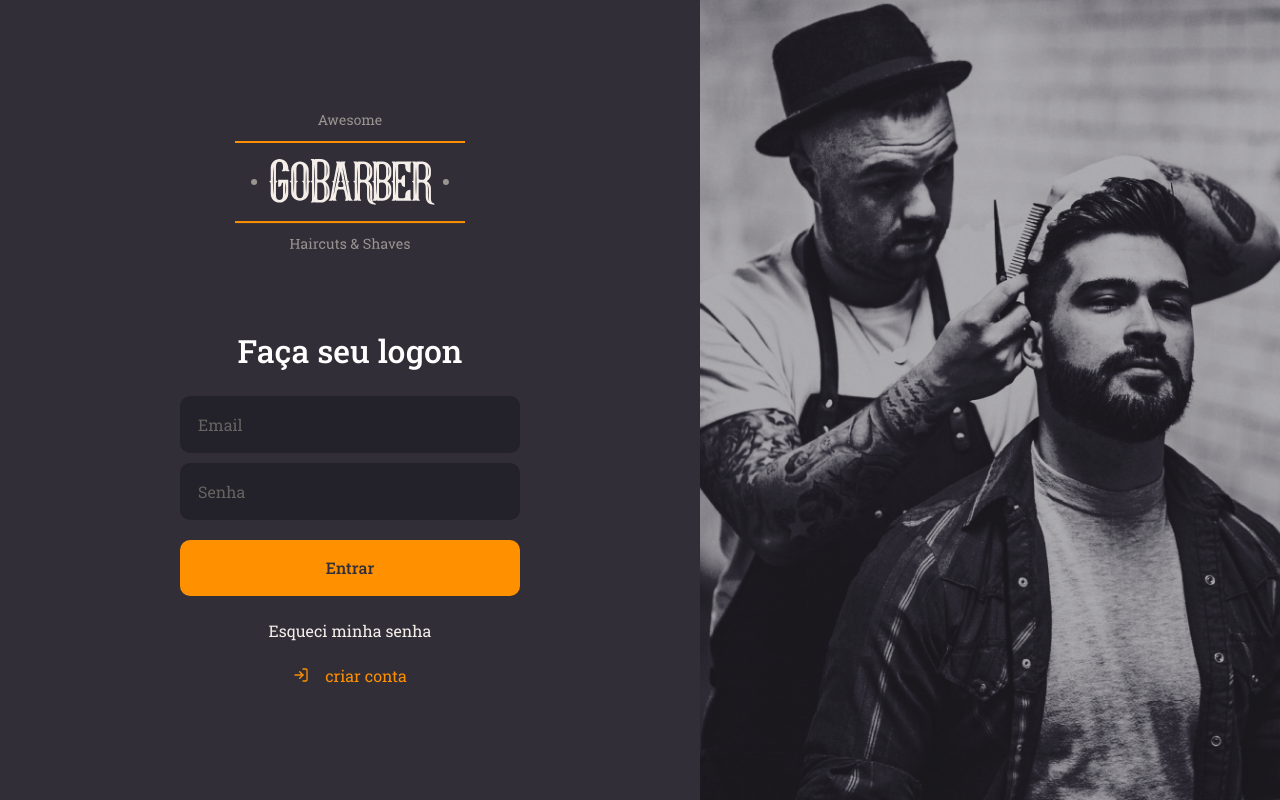
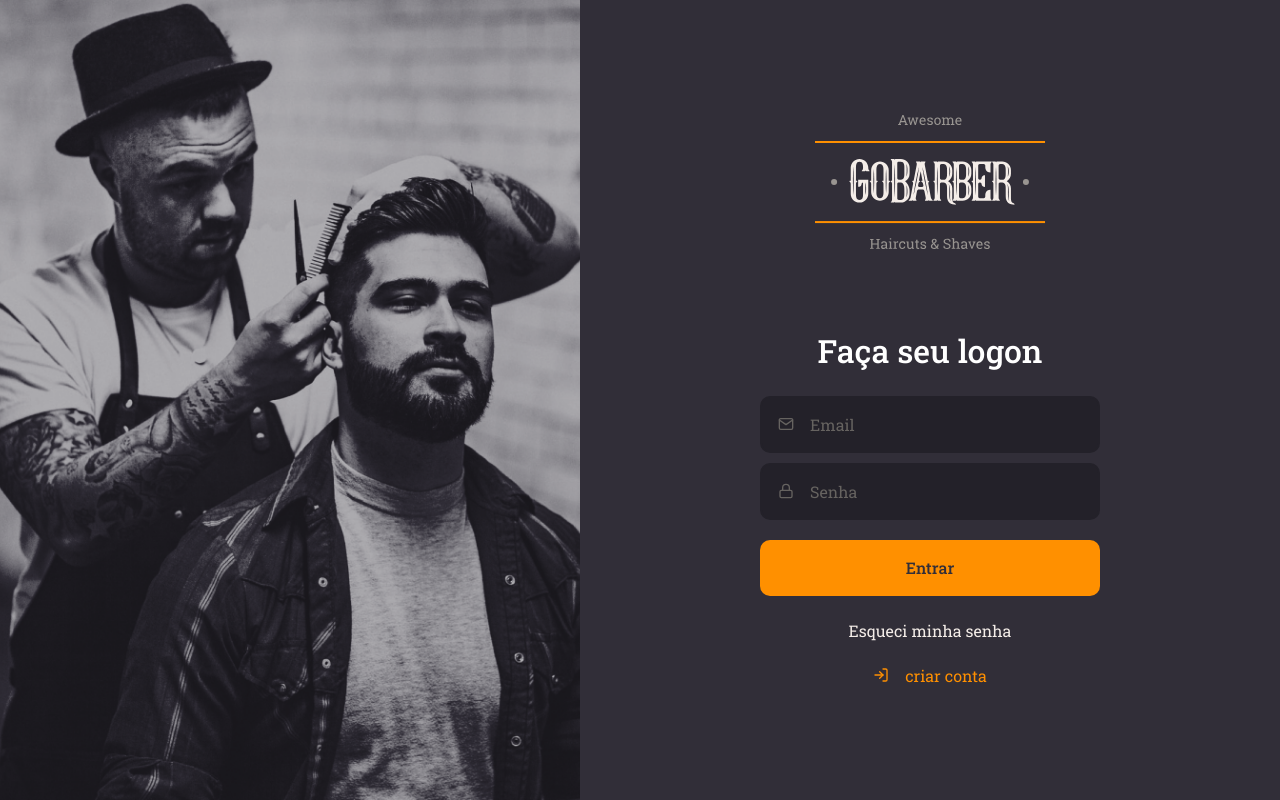
Before and after one commit to jefo3/GoBarber-FrontEnd, a React (Create React App) app: page / in a window 1280 px wide. Built offline with nearby package versions, Linux system fonts and the light colour scheme.

Commit message:
feat: criando components de input e de button

```diff
--- /dev/null
+++ b/src/components/Button/index.tsx
@@ -0,0 +1,14 @@
+import React, { ButtonHTMLAttributes } from 'react';
+import { Container } from './styles';
+
+type ButtonProps = ButtonHTMLAttributes<HTMLButtonElement>;
+
+const Button: React.FC<ButtonProps> = ({ children, ...rest }) => {
+  return (
+    <Container type="button" {...rest}>
+      {children}
+    </Container>
+  );
+};
+
+export default Button;
--- /dev/null
+++ b/src/components/Button/styles.ts
@@ -0,0 +1,22 @@
+import styled from 'styled-components';
+import { shade } from 'polished';
+
+export const Container = styled.button`
+  background: #ff9000;
+  border: 0;
+  border-radius: 10px;
+  height: 56px;
+  padding: 0 16px;
+  width: 100%;
+
+  margin-top: 20px;
+
+  color: #312e38;
+  font-weight: 500;
+
+  transition: background-color 0.2s;
+
+  &:hover {
+    background: ${shade(0.2, '#ff9000')};
+  }
+`;
--- /dev/null
+++ b/src/components/Input/index.tsx
@@ -0,0 +1,19 @@
+import React, { InputHTMLAttributes } from 'react';
+import { IconBaseProps } from 'react-icons';
+import { Container } from './styles';
+
+interface InputProps extends InputHTMLAttributes<HTMLInputElement> {
+  name: string;
+  icon?: React.ComponentType<IconBaseProps>;
+}
+
+const Input: React.FC<InputProps> = ({ icon: Icon, ...rest }) => {
+  return (
+    <Container>
+      {Icon && <Icon />}
+      <input type="text" {...rest} />
+    </Container>
+  );
+};
+
+export default Input;
--- /dev/null
+++ b/src/components/Input/styles.ts
@@ -0,0 +1,33 @@
+import styled from 'styled-components';
+
+export const Container = styled.div`
+  display: flex;
+  align-items: center;
+
+  background: #232129;
+  border: 2px solid #232129;
+  border-radius: 10px;
+  color: #666360;
+  padding: 16px;
+  width: 100%;
+
+  & + div {
+    margin-top: 10px;
+  }
+
+  svg {
+    color: #666360;
+    margin-right: 16px;
+  }
+
+  input {
+    flex: 1;
+    background-color: transparent;
+    border: 0;
+    color: #f4ede8;
+
+    &::placeholder {
+      color: #666360;
+    }
+  }
+`;
--- a/src/pages/SingIN/index.tsx
+++ b/src/pages/SingIN/index.tsx
@@ -1,21 +1,30 @@
 import React from 'react';
-import { FiLogIn } from 'react-icons/fi';
+import { FiLogIn, FiMail, FiLock } from 'react-icons/fi';
 
 import { Container, Background, Content } from './styles';
 import imgLogo from '../../assets/logo.svg';
 
+import Input from '../../components/Input';
+import Button from '../../components/Button';
+
 const Login: React.FC = () => {
   return (
     <Container>
+      <Background />
       <Content>
         <img src={imgLogo} alt="logo" />
         <form>
           <h1>Faça seu logon</h1>
 
-          <input type="email" placeholder="Email" />
-          <input type="password" placeholder="Senha" />
+          <Input icon={FiMail} name="email" type="email" placeholder="Email" />
+          <Input
+            icon={FiLock}
+            name="senha"
+            type="password"
+            placeholder="Senha"
+          />
 
-          <button type="submit"> Entrar </button>
+          <Button type="submit"> Entrar </Button>
           <a href="senah"> Esqueci minha senha </a>
         </form>
 
@@ -24,8 +33,6 @@
           criar conta
         </a>
       </Content>
-
-      <Background />
     </Container>
   );
 };
--- a/src/pages/SingIN/styles.ts
+++ b/src/pages/SingIN/styles.ts
@@ -25,43 +25,6 @@
 
     h1 {
       margin-bottom: 24px;
-    }
-
-    input {
-      background: #232129;
-      border: 2px solid #232129;
-      border-radius: 10px;
-      color: #f4ede8;
-      padding: 16px;
-      width: 100%;
-
-      & + input {
-        margin-top: 10px;
-      }
-
-      &::placeholder {
-        color: #666360;
-      }
-    }
-
-    button {
-      background: #ff9000;
-      border: 0;
-      border-radius: 10px;
-      height: 56px;
-      padding: 0 16px;
-      width: 100%;
-
-      margin-top: 20px;
-
-      color: #312e38;
-      font-weight: 500;
-
-      transition: background-color 0.2s;
-
-      &:hover {
-        background: ${shade(0.2, '#ff9000')};
-      }
     }
 
     a {
```
